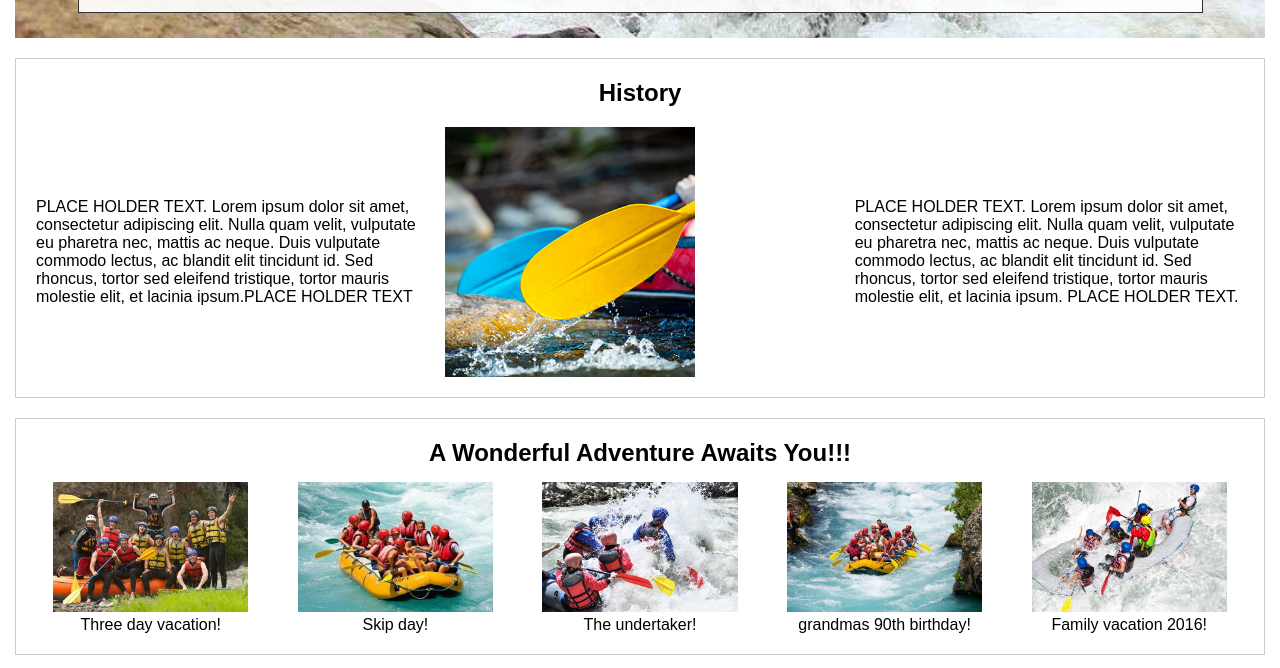
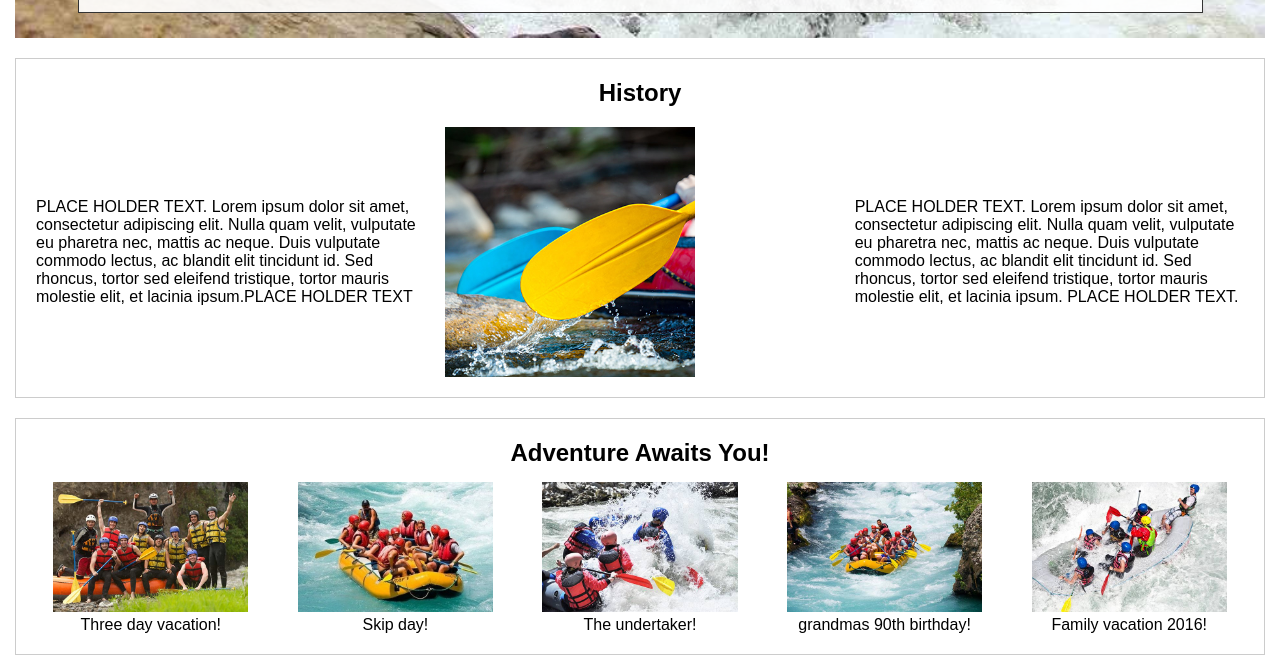
Before and after one commit to Joshua-huff/wdd130, a plain HTML site: page wwr/about.html in a window 1280 px wide. Shown: the part 906-1574 px from the top of the page. Drawn offline with Linux system fonts and the light colour scheme.

Commit message:
corrected unexpected phrase error

```diff
--- a/wwr/about.html
+++ b/wwr/about.html
@@ -44,7 +44,7 @@
 
         <!-- ADVENTURE GALLERY -->
         <section class="adventures">
-            <h2>A Wonderful Adventure Awaits You!!!</h2>
+            <h2>Adventure Awaits You!</h2>
             <figure>
                 <img src="images/raft1.jpg" alt="River rapid 1">
                 <figcaption>Three day vacation!</figcaption>
```
